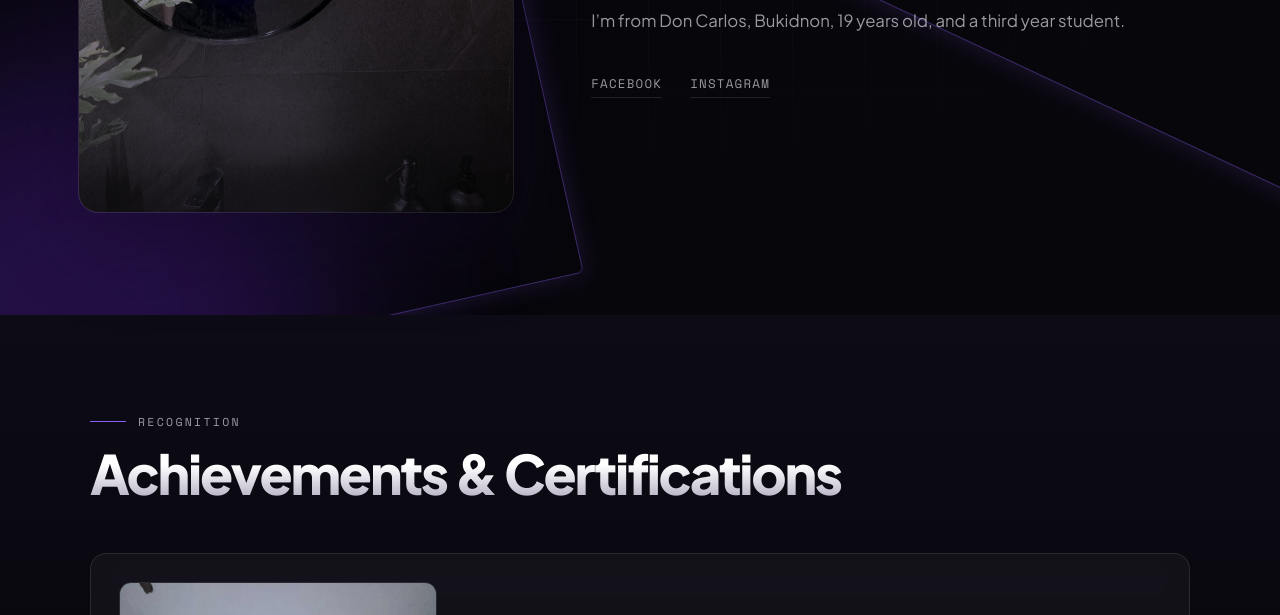
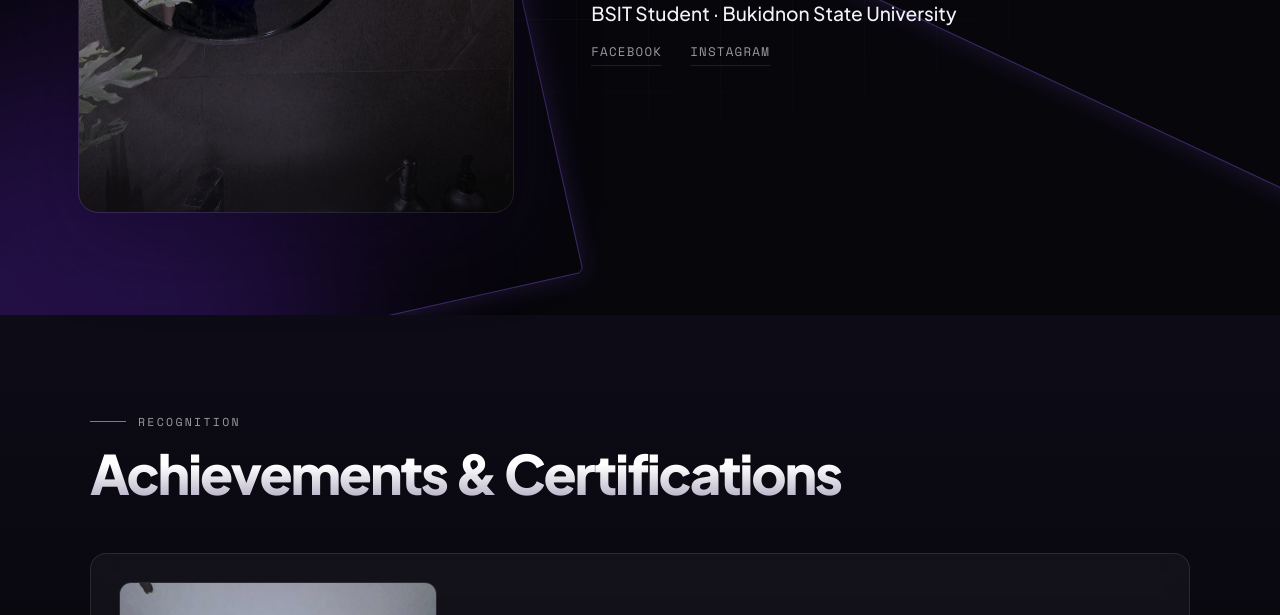
Before and after one commit to gabbtagarda2005/gabb, a plain HTML site: page about.html in a window 1280 px wide. Shown: the part 485-1100 px from the top of the page. Drawn offline with nearby package versions, Linux system fonts and the light colour scheme.

Commit message:
Remove bio line from about page
Co-Authored-By: Claude Opus 5.5 <noreply@anthropic.com>

```diff
--- a/about.html
+++ b/about.html
@@ -40,8 +40,6 @@
       <span class="eyebrow">About me</span>
       <h1 class="display-title about-name">Mhyles Gabb<br />Tagarda Aguilar</h1>
       <p class="about-role">BSIT Student &middot; Bukidnon State University</p>
-      <p class="about-bio">I’m from Don Carlos, Bukidnon, 19 years old, and a third year student.</p>
-
       <ul class="mono-links">
         <li><a href="https://www.facebook.com/share/1AMDVdaagG/" target="_blank" rel="noopener">Facebook</a></li>
         <li><a href="https://www.instagram.com/mhylesgabbaguilar?igsh=MWk3MGs1bTZ1Mm1sYw==" target="_blank" rel="noopener">Instagram</a></li>
```
